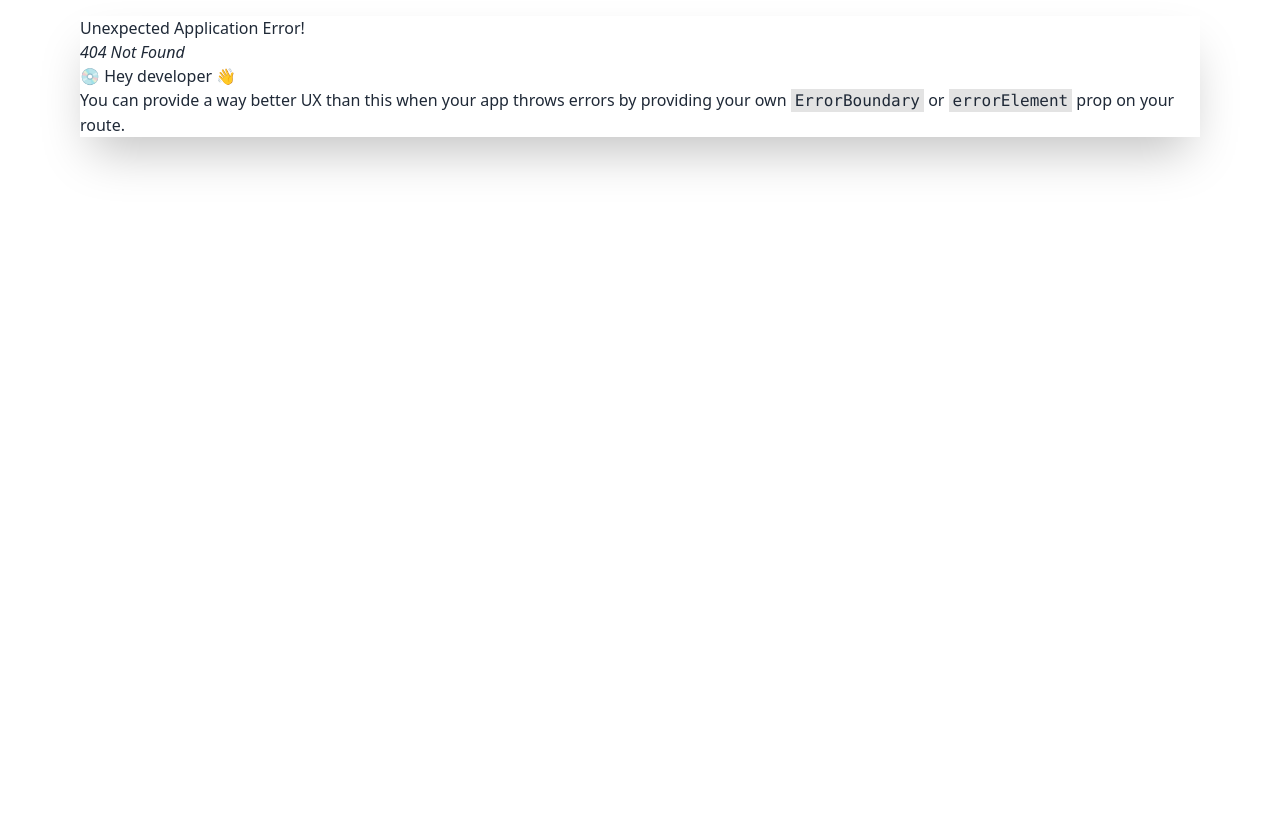
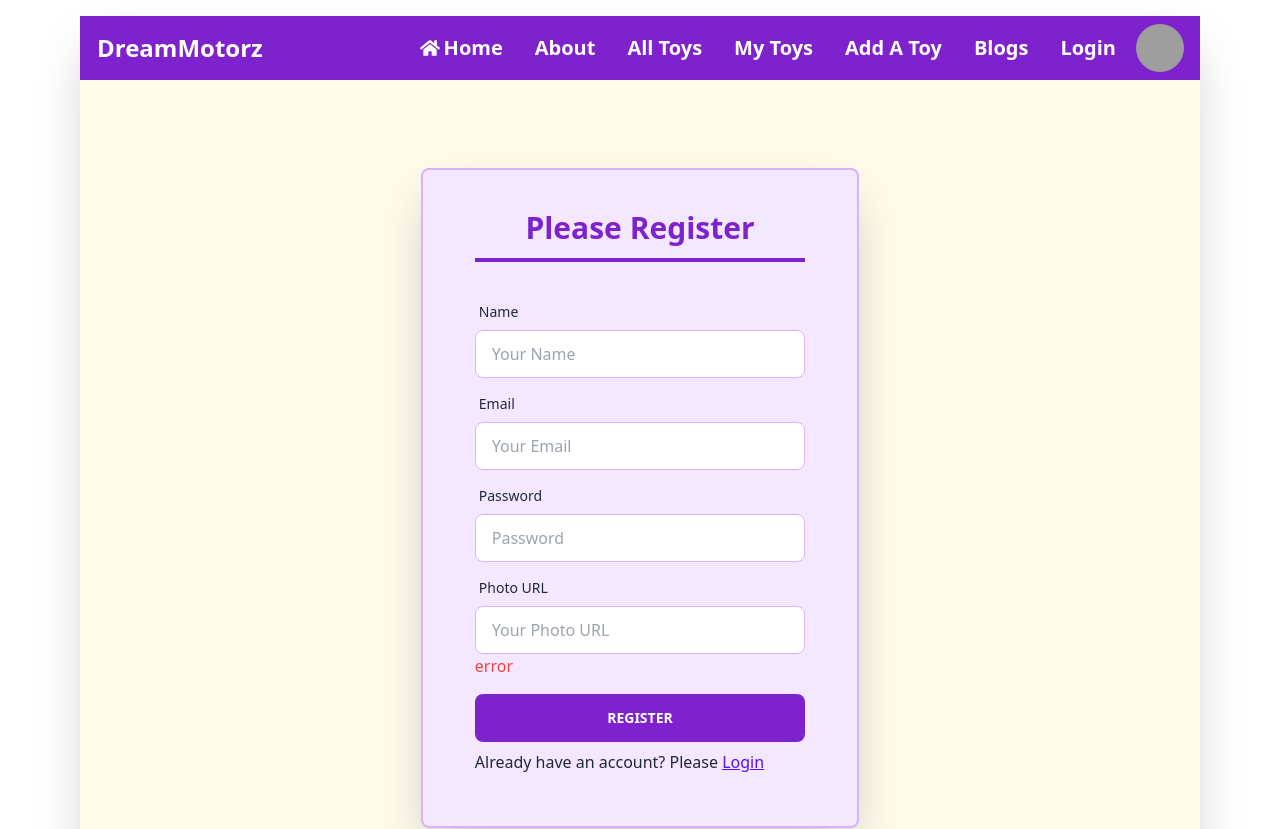
Before and after one commit to ihsajjad/dream-motorz-client, a React (Vite) app: page /register in a window 1280 px wide. Before the commit this address had no page. Shown: the top 829 px of the page. Before the commit the page ends 800 px from the top, so only its background shows below. Built offline with nearby package versions, Linux system fonts and the light colour scheme; grey boxes are pictures that could not be loaded.

Commit message:
created register component with form

```diff
--- a/src/pages/login/Login.jsx
+++ b/src/pages/login/Login.jsx
@@ -5,8 +5,9 @@ import { AuthContext } from '../../providers/AuthProvider';
 
 
 const Login = () => {
-    const {googleSignIn} = useContext(AuthContext)
+    const {googleSignIn, userLogin} = useContext(AuthContext)
 
+    // handling google login
     const handleGoogleLogin = () => {
         googleSignIn()
         .then(result => {
@@ -14,9 +15,25 @@ const Login = () => {
         })
         .catch(error => console.log(error))
     }
+
+    // login with email and password
+    // const handleLogin = (event) => {
+    //     event.preventDefault();
+    //     const form = event.target;
+    //     const email = form.email.value;
+    //     const password = form.password.value;
+    //     console.log(email, password);
+
+    //     userLogin(email, password)
+    //     .then(result=> {
+    //         const loggedUser = result.user;
+    //         console.log(loggedUser);
+    //     })
+    //     .catch(error => console.log(error));
+    // }
     return (
         <div className="min-h-screen bg-amber-50 w-full py-12 px-3">
-            <form onSubmit={'handleSignIn'} className="rounded-lg p-5 lg:w-2/5 w-full mx-auto shadow-2xl bg-purple-100 my-10 border-2 border-purple-300">
+            <form onSubmit={'handleLogin'} className="rounded-lg p-5 lg:w-2/5 w-full mx-auto shadow-2xl bg-purple-100 my-10 border-2 border-purple-300">
                 <h2 className='text-3xl font-bold text-center mt-5 text-purple-700 border-b-4 border-purple-700 pb-3 mx-8'>Please Login</h2>
                 <div className="card-body">
                     <div className="form-control">
--- /dev/null
+++ b/src/pages/register/Register.jsx
@@ -0,0 +1,48 @@
+import { useContext } from "react";
+import { Link } from "react-router-dom";
+import { AuthContext } from "../../providers/AuthProvider";
+
+
+const Register = () => {
+
+    return (
+        <div className="min-h-screen bg-amber-50 w-full py-12 px-3">
+            <form onSubmit={'handleRegister'} className="rounded-lg p-5 lg:w-2/5 w-full mx-auto shadow-2xl bg-purple-100 my-10 border-2 border-purple-300">
+                <h2 className='text-3xl font-bold text-center mt-5 text-purple-700 border-b-4 border-purple-700 pb-3 mx-8'>Please Register</h2>
+                <div className="card-body">
+                    <div className="form-control">
+                        <label className="label">
+                            <span className="label-text">Name</span>
+                        </label>
+                        <input type="text" name='name' placeholder="Your Name" className="input input-bordered border-purple-300" />
+                    </div>
+                    <div className="form-control">
+                        <label className="label">
+                            <span className="label-text">Email</span>
+                        </label>
+                        <input type="text" name='email' placeholder="Your Email" className="input input-bordered border-purple-300" />
+                    </div>
+                    <div className="form-control">
+                        <label className="label">
+                            <span className="label-text">Password</span>
+                        </label>
+                        <input type="password" name='password' placeholder="Password" className="input input-bordered border-purple-300" />
+                    </div>
+                    <div className="form-control">
+                        <label className="label">
+                            <span className="label-text">Photo URL</span>
+                        </label>
+                        <input type="url" name='photo' placeholder="Your Photo URL" className="input input-bordered border-purple-300" />
+                        <p className='text-red-500'>{'error'}</p>
+                    </div>
+                    <div className="form-control mt-2">
+                        <input type="submit" value="Register" className='custom-btn' />
+                    </div>
+                    <p>Already have an account? Please <Link to='/login' className="link link-primary">Login</Link></p>
+                </div>
+            </form>
+        </div>
+    );
+};
+
+export default Register;
--- a/src/providers/AuthProvider.jsx
+++ b/src/providers/AuthProvider.jsx
@@ -1,6 +1,6 @@
 import { createContext } from "react";
 import app from "../firebase/firebase.config";
-import {GoogleAuthProvider, getAuth, signInWithPopup} from "firebase/auth";
+import {GoogleAuthProvider, createUserWithEmailAndPassword, getAuth, signInWithEmailAndPassword, signInWithPopup} from "firebase/auth";
 
 const auth = getAuth(app)
 export const AuthContext = createContext();
@@ -12,8 +12,20 @@ const AuthProvider = ({children}) => {
     const googleSignIn = () => {
         return signInWithPopup(auth, googleProvider)
     }
+
+    // Sign in with email and password
+    const userLogin = (email, password) => {
+        return signInWithEmailAndPassword(auth, email, password);
+    }
+
+    // create user with email and password
+    const createUser = (email, password) => {
+        return createUserWithEmailAndPassword(auth, email, password);
+    }
     const authInfo ={
-        googleSignIn
+        googleSignIn,
+        userLogin,
+        createUser
     }
     return (
         <AuthContext.Provider value={authInfo}>
--- a/src/routes/Router.jsx
+++ b/src/routes/Router.jsx
@@ -2,6 +2,7 @@ import { createBrowserRouter } from "react-router-dom";
 import Main from "../layout/Main";
 import Home from "../pages/home/home/Home";
 import Login from "../pages/login/Login";
+import Register from "../pages/register/Register";
 
 
 const router = createBrowserRouter([
@@ -16,6 +17,10 @@ const router = createBrowserRouter([
             {
                 path: '/login',
                 element: <Login />
+            },
+            {
+                path: '/register',
+                element: <Register />
             }
         ]
     }
```
